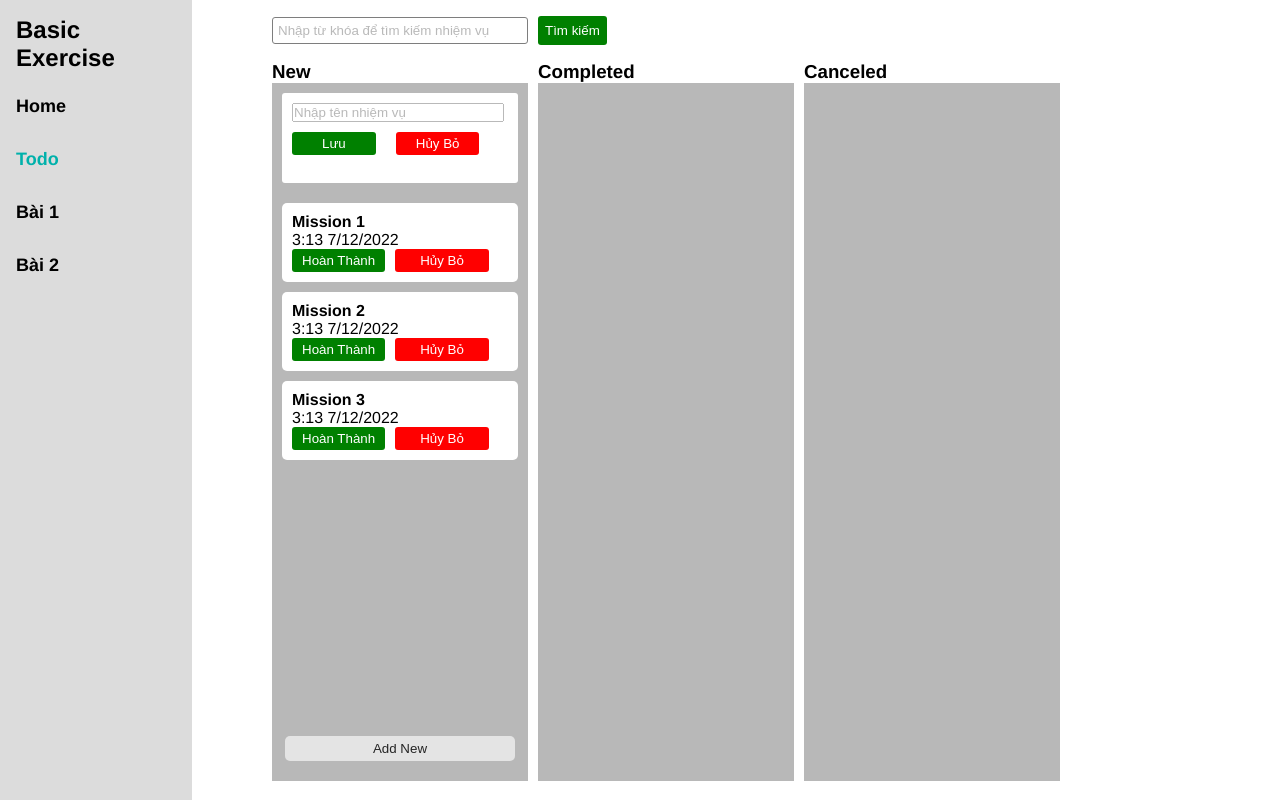
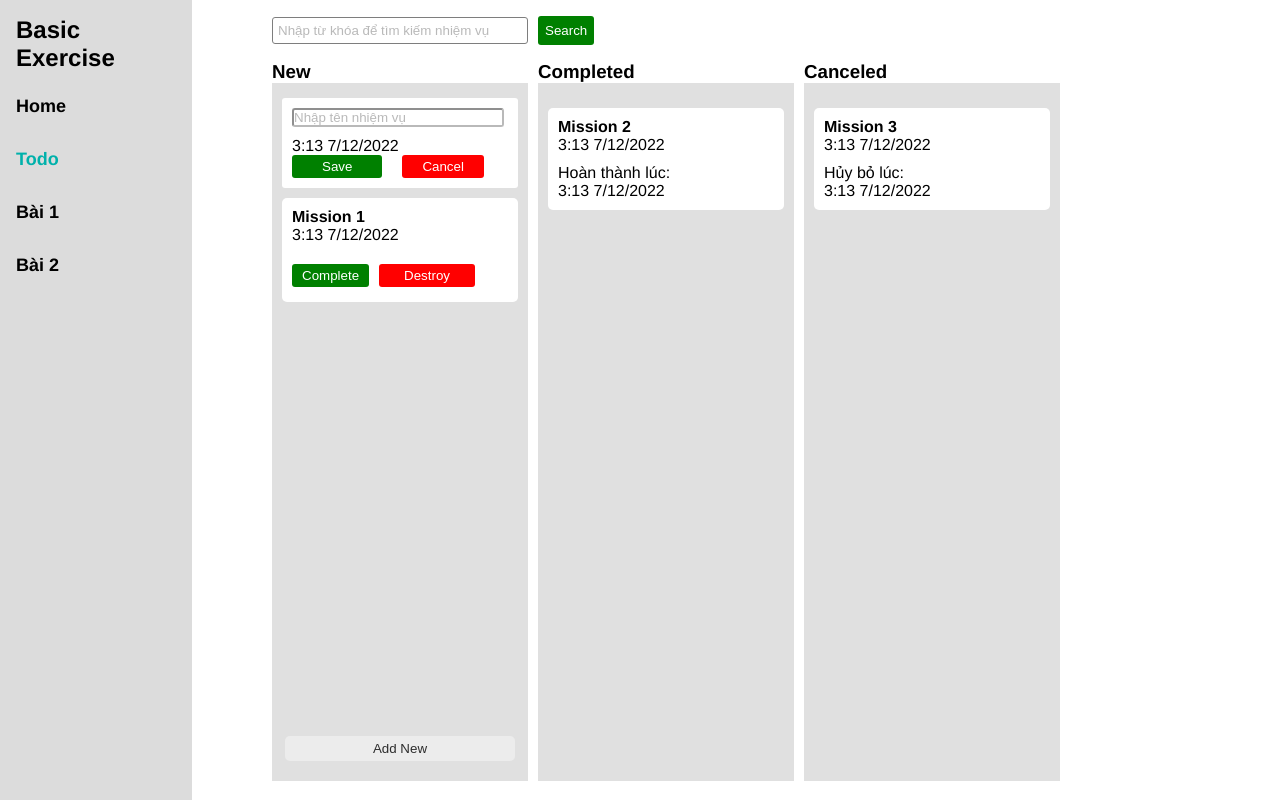
Before and after one commit to KeenTraan/VueJS-VueX, a Vue app: page /todo in a window 1280 px wide. Both pictures are taken after a click on the button "Add New". Built offline with nearby package versions, Linux system fonts and the light colour scheme.

Commit message:
change component todoapp

```diff
--- a/src/components/Todo/SearchTodo.vue
+++ b/src/components/Todo/SearchTodo.vue
@@ -1,13 +1,14 @@
 <template>
   <div class="search">
     <input type="search" placeholder="Nhập từ khóa để tìm kiếm nhiệm vụ" />
-    <button class="btn">Tìm kiếm</button>
+    <button class="btn">Search</button>
   </div>
 </template>
 
 <script>
 export default {
   name: "SearchTodoView",
+
 };
 </script>
 
--- a/src/components/Todo/TodoApp.vue
+++ b/src/components/Todo/TodoApp.vue
@@ -13,14 +13,15 @@
 
 <script>
 import ColumnItem from "@/components/Todo/components/ColumnItem.vue";
+import { STATUS } from "@/constant";
 export default {
   name: "TodoApp",
   data() {
     return {
       columns: [
-        { id: 1, columnTitle: "New", status: "new" },
-        { id: 2, columnTitle: "Completed", status: "complete" },
-        { id: 3, columnTitle: "Canceled", status: "cancel" },
+        { id: 1, columnTitle: "New", status: STATUS.NEW },
+        { id: 2, columnTitle: "Completed", status: STATUS.COMPLETED },
+        { id: 3, columnTitle: "Canceled", status: STATUS.CANCELED },
       ],
     };
   },
@@ -37,7 +38,7 @@ export default {
 .columnItem {
   width: 20vw;
   height: 90vh;
-  background-color: rgb(184, 184, 184);
+  background-color: rgb(224, 224, 224);
   margin-right: 10px;
 }
 </style>
--- a/src/components/Todo/components/AddToDoForm.vue
+++ b/src/components/Todo/components/AddToDoForm.vue
@@ -4,8 +4,8 @@
       <form @submit.prevent="handleSubmit">
         <input type="text" placeholder="Nhập tên nhiệm vụ" v-model="name" />
         <p style="margin-left: 10px">{{ this.currentTime }}</p>
-        <button class="btn-save" type="submit" :disabled="this.name === ''">Lưu</button>
-        <button class="btn-cancel" type="button" @click="cancel">Hủy Bỏ</button>
+        <button class="btn-save" type="submit" :disabled="this.name === ''">Save</button>
+        <button class="btn-cancel" type="button" @click="cancel">Cancel</button>
       </form>
     </div>
   </div>
@@ -13,11 +13,16 @@
 
 <script>
 import { mapActions } from "vuex";
+import { getFormatTime } from "@/utils"
+import { v4 as idv4 } from "uuid";
+import { STATUS } from "@/constant";
 export default {
   name: "AddToDoForm",
   data() {
     return {
       name: "",
+      currentTime: getFormatTime(new Date()),
+      STATUS
     };
   },
   methods: {
@@ -26,14 +31,14 @@ export default {
     },
     handleSubmit() {
       const addTodo = {
+        id: idv4(),
         nameTask: this.name,
-        createAt: `${new Date().getHours()}:${new Date().getMinutes()} ${new Date().getDate()}/${
-          new Date().getMonth() + 1
-        }/${new Date().getFullYear()}`,
-        status: "new",
+        createAt: this.currentTime,
+        status: STATUS.NEW,
       };
       this.createTodo(addTodo);
       this.name = ""
+      this.$emit("hiddenTodo")
     },
     ...mapActions({ createTodo: "createTodo" }),
   },
@@ -42,6 +47,8 @@ export default {
 
 <style lang="scss">
 .to-do-item {
+  position: relative;
+  top: 5px;
   .input-form {
     position: relative;
     height: calc(100px - 10px);
@@ -52,6 +59,7 @@ export default {
     top: 10px;
     input {
       width: 90%;
+      border-radius: 3px;
       margin: 10px 0 10px 10px;
       opacity: 0.5;
     }
--- a/src/components/Todo/components/ColumnItem.vue
+++ b/src/components/Todo/components/ColumnItem.vue
@@ -3,13 +3,16 @@
     <h3 class="header-column">{{ columnTitle }}</h3>
     <div class="list">
       <AddToDoForm
-        v-if="columnItem.status === 'new' && showingAddForm"
-        @cancelAddingToDo="showingAddForm = false"
+        v-if="columnItem.status === STATUS.NEW && showingAddForm"
+        @cancelAddingToDo="hiddenTodo"
+        @hiddenTodo="hiddenTodo"
       />
       <div class="list-item">
-        <TodoItem v-if="columnItem.status === 'new'" />
+        <TodoItem
+        :columnStatus="columnItem.status"
+        />
       </div>
-      <div class="cover" v-if="columnItem.status === 'new'">
+      <div class="cover" v-if="columnItem.status === STATUS.NEW">
         <button class="btn-add" @click="showingAddForm = true">Add New</button>
       </div>
     </div>
@@ -19,7 +22,7 @@
 <script>
 import TodoItem from "@/components/Todo/components/TodoItem.vue";
 import AddToDoForm from "@/components/Todo/components/AddToDoForm.vue";
-import { mapGetters } from "vuex";
+import { STATUS } from "@/constant";
 export default {
   name: "ColumnItem",
   components: {
@@ -31,7 +34,7 @@ export default {
       type: String,
       default: () => "",
     },
-    todos: {
+    todo: {
       type: Array,
       default: () => [],
     },
@@ -43,18 +46,16 @@ export default {
   data() {
     return {
       showingAddForm: false,
+      STATUS
     };
   },
   methods: {
-    onSubmit(e) {
-      console.log(e);
-    },
-    onCancel() {
-      console.log("Cancel!");
-    },
+    hiddenTodo() {
+      this.showingAddForm = false;
+    }
   },
   computed: {
-    ...mapGetters(["getShowInput"]),
+
   },
 };
 </script>
@@ -69,12 +70,12 @@ export default {
   }
   .list {
     // border: 1px solid red;
+    overflow: auto;
     height: 80vh;
     width: 20vw;
   }
   .list-item {
-    display: flex;
-    flex-direction: column;
+    position: relative;
   }
   .cover {
     position: absolute;
@@ -94,4 +95,15 @@ export default {
     }
   }
 }
+.list::-webkit-scrollbar {
+  width: 3px
+}
+.list::-webkit-scrollbar-thumb {
+  background-color: grey;
+  border-radius: 100rem;
+}
+.list::-webkit-scrollbar-track {
+  background-color: white;
+  border-radius: 100rem;
+}
 </style>
--- a/src/components/Todo/components/TodoItem.vue
+++ b/src/components/Todo/components/TodoItem.vue
@@ -1,59 +1,92 @@
 <template>
-  <div class="to-do-item">
-    <div v-for="todo in getTodos" :key="todo.id" class="to-do-list">
-      <h4>{{todo.nameTask}}</h4>
-      <p>{{todo.createAt}}</p>
-      <button class="btn-completed">Hoàn Thành</button>
-      <button class="btn-cancel">Hủy Bỏ</button>
+  <div class="to-do-item" v-for="todo in getTodos" :key="todo.id">
+    <div class="to-do-list" v-if="todo.status === columnStatus">
+      <h4>{{ todo.nameTask }}</h4>
+      <p class="to-do-time">{{ todo.createAt }}</p>
+      <div v-if="todo.status === STATUS.NEW">
+        <button class="btn-completed" @click="handleUpdate(todo, STATUS.COMPLETED)">
+          Complete
+        </button>
+        <button class="btn-cancel" @click="handleUpdate(todo, STATUS.CANCELED)">
+          Destroy
+        </button>
+      </div>
+      <div v-else-if="todo.status === STATUS.COMPLETED">
+        <p>Hoàn thành lúc:</p>
+        <p>{{currentTime}}</p>
+      </div>
+      <div v-else>
+        <p>Hủy bỏ lúc: </p>
+        <p>{{currentTime}}</p>
+      </div>
     </div>
   </div>
 </template>
 
 <script>
-import { mapGetters } from 'vuex';
+import { mapActions, mapGetters } from "vuex";
+import { getFormatTime } from "@/utils";
+import { STATUS } from "@/constant";
 export default {
   name: "TodoItem",
+  data() {
+    return{
+      currentTime: getFormatTime(new Date()),
+      STATUS
+    }
+  },
   props: {
     todo: {
       type: Object,
       default: () => ({}),
-    }
+    },
+    columnStatus: {
+      type: String,
+      default: () => "",
+    },
   },
   methods: {
-
+    handleUpdate(todo, status) {
+      const updateTodo = { ...todo, status };
+      console.log(this.updateStatus(updateTodo));
+      this.updateStatus(updateTodo);
+    },
+    ...mapActions(["updateStatus"]),
   },
   computed: {
-    ...mapGetters(["getTodos"])
-  }
+    ...mapGetters(["getTodos"]),
+  },
 };
 </script>
 
 <style lang="scss" scoped>
-
 .to-do-item {
-  margin: 20px 10px;
+  // position: relative;
   .to-do-list {
     background-color: white;
-    margin-top: 10px;
+    margin: 20px 10px;
     border-radius: 5px;
     padding: 10px;
+    .to-do-time {
+      margin-bottom: 10px;
+    }
   }
   .btn-completed {
     background-color: green;
     padding: 4px 10px;
     border: none;
-    margin-right: 10px;
+    margin: 10px 10px 5px 0;
     border-radius: 3px;
     color: white;
     cursor: pointer;
-}
-.btn-cancel {
+  }
+  .btn-cancel {
     background-color: red;
     padding: 4px 25px;
     border: none;
     border-radius: 3px;
     color: white;
     cursor: pointer;
-}
+  }
 }
 </style>
--- /dev/null
+++ b/src/constant/index.js
@@ -0,0 +1,5 @@
+export const STATUS  = {
+  NEW: 'New',
+  COMPLETED: 'Completed',
+  CANCELED: 'Cancel',
+}
--- a/src/store/modules/Todo.js
+++ b/src/store/modules/Todo.js
@@ -1,5 +1,6 @@
 import { getFormatTime } from "@/utils";
 import { v4 as idv4 } from "uuid";
+import { STATUS } from "@/constant";
 const ModuleTodos = {
   name: "ModuleTodos",
   state: {
@@ -8,19 +9,19 @@ const ModuleTodos = {
         id: idv4(),
         nameTask: "Mission 1",
         createAt: getFormatTime(new Date()),
-        status: "new",
+        status: STATUS.NEW,
       },
       {
         id: idv4(),
         nameTask: "Mission 2",
         createAt: getFormatTime(new Date()),
-        status: "completed",
+        status: STATUS.COMPLETED,
       },
       {
         id: idv4(),
         nameTask: "Mission 3",
         createAt: getFormatTime(new Date()),
-        status: "cancel",
+        status: STATUS.CANCELED,
       },
     ],
   },
@@ -35,7 +36,6 @@ const ModuleTodos = {
     },
   },
   actions: {
-
     createTodo(state, todos) {
       const Todo = [...state.getters.getTodos, todos];
       state.commit("setTodo", Todo);
```
